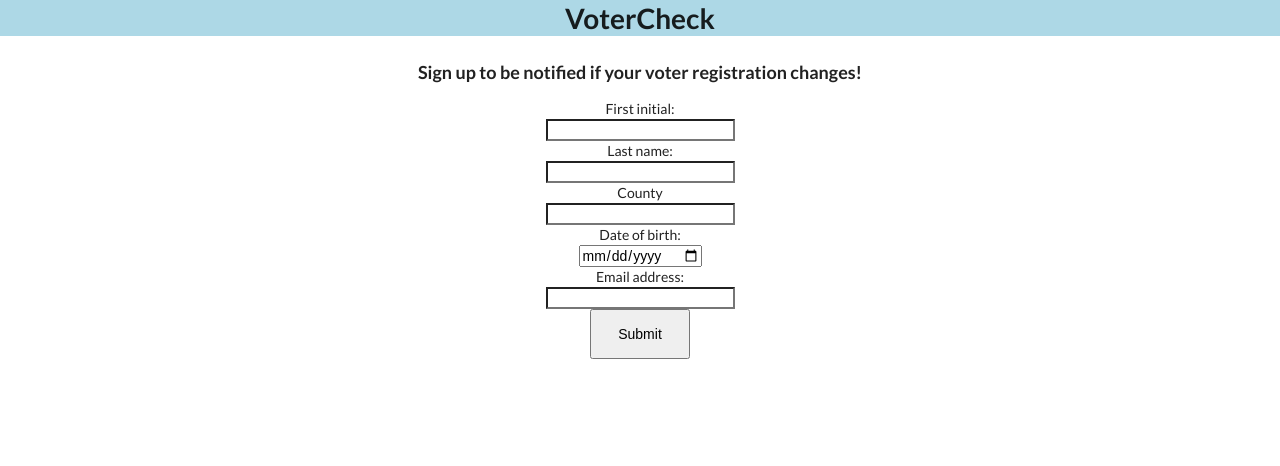
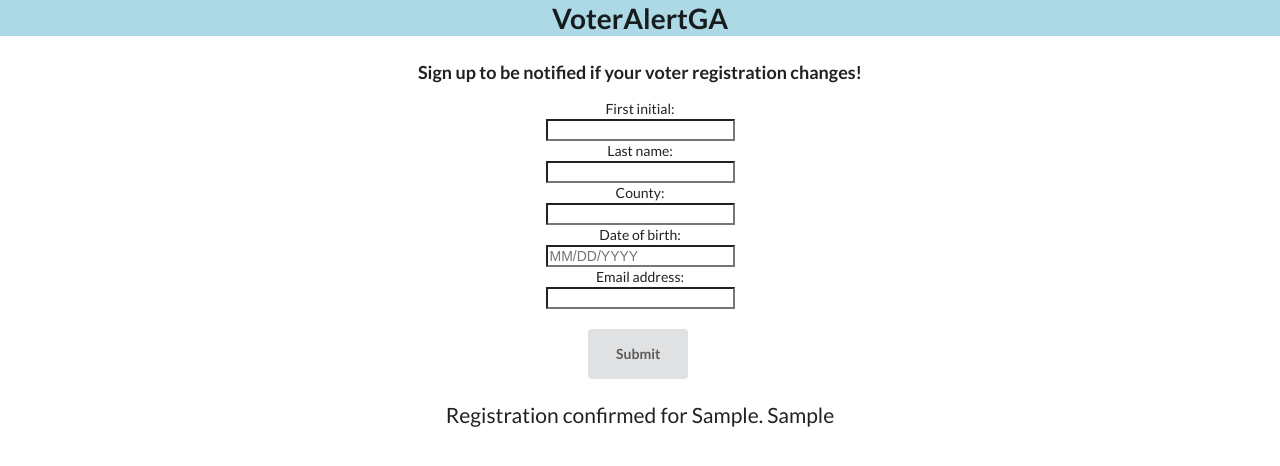
Before and after one commit to songs1/hackmit2020, a Flask app: page / in a window 1280 px wide. Shown: the top 466 px of the page. Run offline with Flask 2, Linux system fonts and the light colour scheme; tables that the repository leaves empty hold one stand-in row (values such as "Sample post").

Commit message:
Edit index and views to show registration history

```diff
--- a/my_app/templates/index.html
+++ b/my_app/templates/index.html
@@ -1,7 +1,7 @@
 <!DOCTYPE html>
 <html>
 <head>
-  <title>VoterCheck</title>
+  <title>VoterAlertGA</title>
   <link rel="stylesheet" href="https://cdn.jsdelivr.net/npm/semantic-ui@2.4.2/dist/semantic.min.css">
   <!--try a new template thingy?-->
   <link rel="stylesheet" href="../static/main.css">
@@ -13,28 +13,30 @@
 <body>
   <div id="container">
 
-    <h1>VoterCheck</h1>
+    <h1>VoterAlertGA</h1>
     <!--info here, link to the ga website, talk about the pROBLEMS-->
     <h3>Sign up to be notified if your voter registration changes!</h3>
 
-    <form id="voter-form">
+    <form id="voter-form" action="/form-submit.html">
     <label for="first">First initial:</label><br>
     <!--limit to one char, check if alpha, automatic capital-->
-    <input type="text" id="first" name="first" required><br>
+    <input type="text" id="first" name="first" maxlength="1" required><br>
     <label for="last">Last name:</label><br>
     <input type="text" id="last" name="last" required><br>
-    <label for="county">County</label><br>
+    <label for="county">County:</label><br>
     <input type="text" id="county" name="county" required><br>
     <label for="dob">Date of birth:</label><br>
-    <input type="date" id="dob" name="dob" required><br>
+    <input type="text" id="dob" name="dob" placeholder="MM/DD/YYYY" required><br>
 	<label for="email">Email address:</label><br>
 	<input type="email" id="email" name="email" required><br>
-
-	<button id="info">Submit</button>
+	<br><button id="info" class="ui button">Submit</button>
 
 	</form>
+	<p></p>
+	{% for v in views_out %}
+    <p>Registration confirmed for {{v.first}}. {{v['last']}}</p>
+    {% endfor %}
+	</div>
 
-
-	</div>
 </body>
 </html>
--- a/my_app/views.py
+++ b/my_app/views.py
@@ -6,11 +6,12 @@ import time
 
 @app.route("/")
 def index():
-    """db_users = User.query.all()
-    users_list = [{"First Initial":u.first, "Last Name":u.last, "Date of Birth":u.dob, "County":u.county, "Email":u.email} for u in db_users]"""
+    db_users = User.query.all()
+    users_list = [{"first":u.first, "last":u.last, "dob":u.dob, "county":u.county, "email":u.email} for u in db_users]
 
 
-    return render_template("index.html")
+    #return render_template("index.html")
+    return render_template("index.html", views_out = reversed(users_list))
 
 
 @app.route("/add_user", methods=['POST'])
@@ -18,15 +19,15 @@ def add_user():
     if request.method == "POST":
         info = request.get_json()
         statusGood = check_status.check_status(first_initial=info['first'], last_name=info['last'], DOB=info['dob'], county=info['county'])
-        #new_user = User(first=info['first'], last=info['last'], dob=info['dob'], county=info['county'], email=info['email'])
-        #db.session.add(new_user)
-        #db.session.commit()
+
         if statusGood:
-            return "yes"
-        else:
-            return "no"
-    else:
-        return render_template("index.html")
+            new_user = User(first=info['first'], last=info['last'], dob=info['dob'], county=info['county'], email=info['email'])
+            db.session.add(new_user)
+            db.session.commit()
+            #return redirect("/")
+        #else:
+        return redirect("/")
+
 
 
 
```
